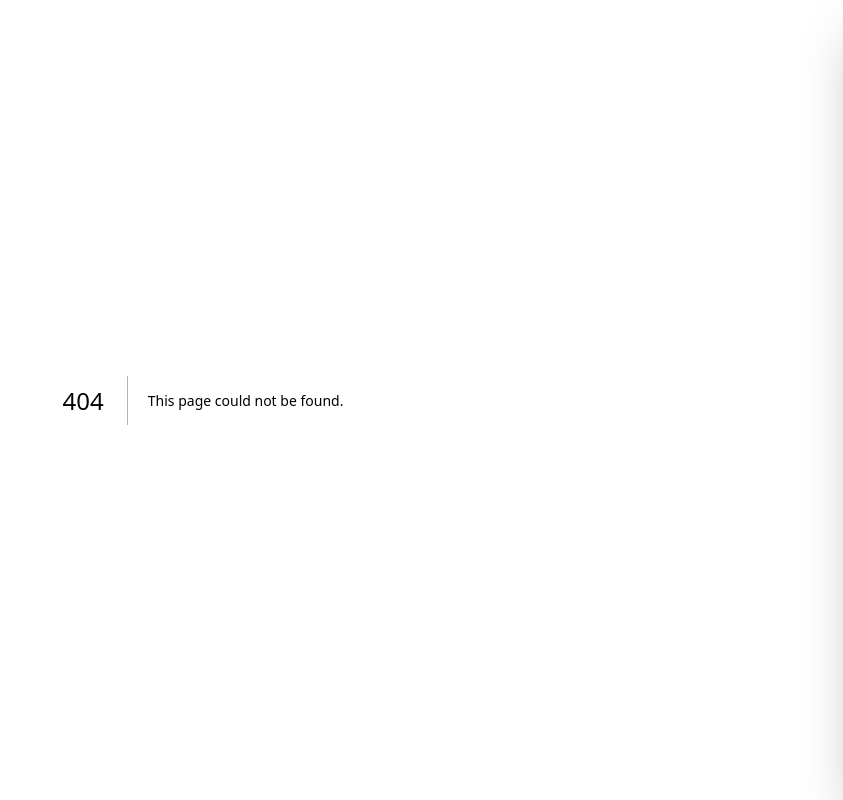
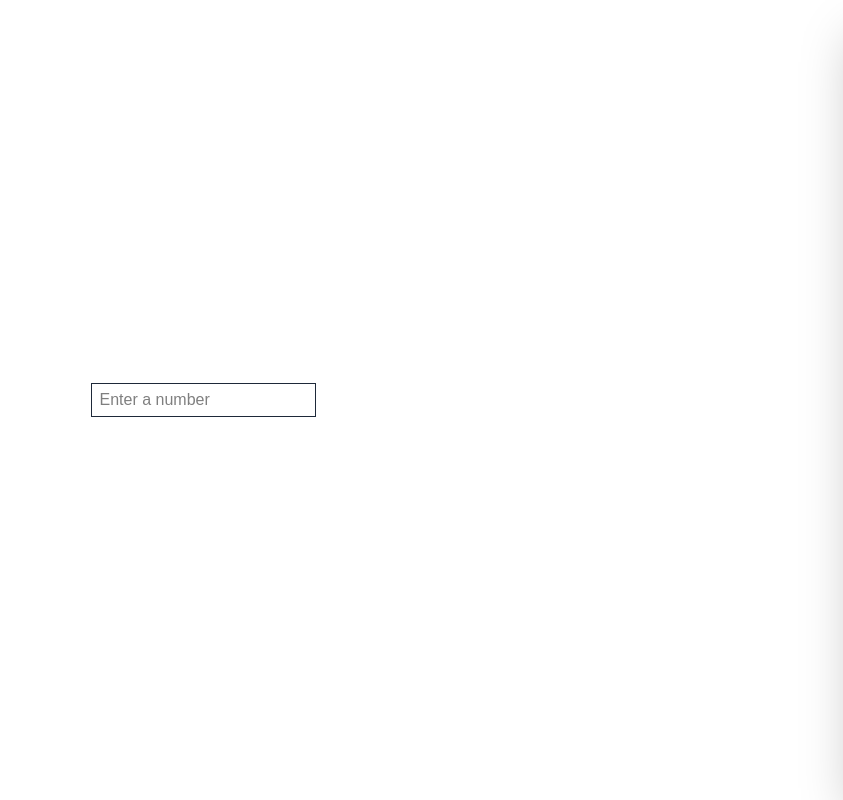
Before and after one commit to Line2610/simpel-shop, a Next.js app: page /addproduct in a window 1280 px wide. Before the commit this address had no page. Shown: the whole page, without its empty margins (437-1280 px from the left). Built offline with nearby package versions, Linux system fonts and the light colour scheme.

Commit message:
forms første del

```diff
--- /dev/null
+++ b/src/app/(routes)/addproduct/page.js
@@ -0,0 +1,28 @@
+"use client";
+
+import { useActionState } from "react";
+import { SubmitProduct } from "@/app/action/action";
+
+const addProduct = () => {
+  const [state, postProduct] = useActionState(SubmitProduct, { error: {} });
+  console.log(state);
+  return (
+    <div className="flex h-lvh items-center justify-center">
+      {state.succes && (
+        <p className="text-green-400">tillykke din formular er sendt...</p>
+      )}
+
+      <form action={postProduct}>
+        {state.error?.productName && (
+          <p className="text-red-500">{state.error.productName}</p>
+        )}
+      </form>
+      <input
+        placeholder="Enter a number"
+        className="border border-gray-800 px-2 py-1"
+      ></input>
+    </div>
+  );
+};
+
+export default addProduct;
--- /dev/null
+++ b/src/app/action/action.js
@@ -0,0 +1,19 @@
+"use server";
+
+export const SubmitProduct = async (prevState, formData) => {
+  const error = {};
+  const productName = formData.get("productname");
+  const productPrice = formData.get("productprice");
+
+  if (!productName) {
+    error.productName = "feltet skal udfyldes";
+  } else if (productName.length < 5) {
+    error.productName = "feltet akl indeholde mindst 5 tegn";
+  }
+
+  if (!productPrice) {
+    error.productPrice = "feltet skal udfyldes";
+  } else if (isNaN(Number(productPrice))) {
+    error.productPrice = "indtast en gyldig pris";
+  }
+};
```
